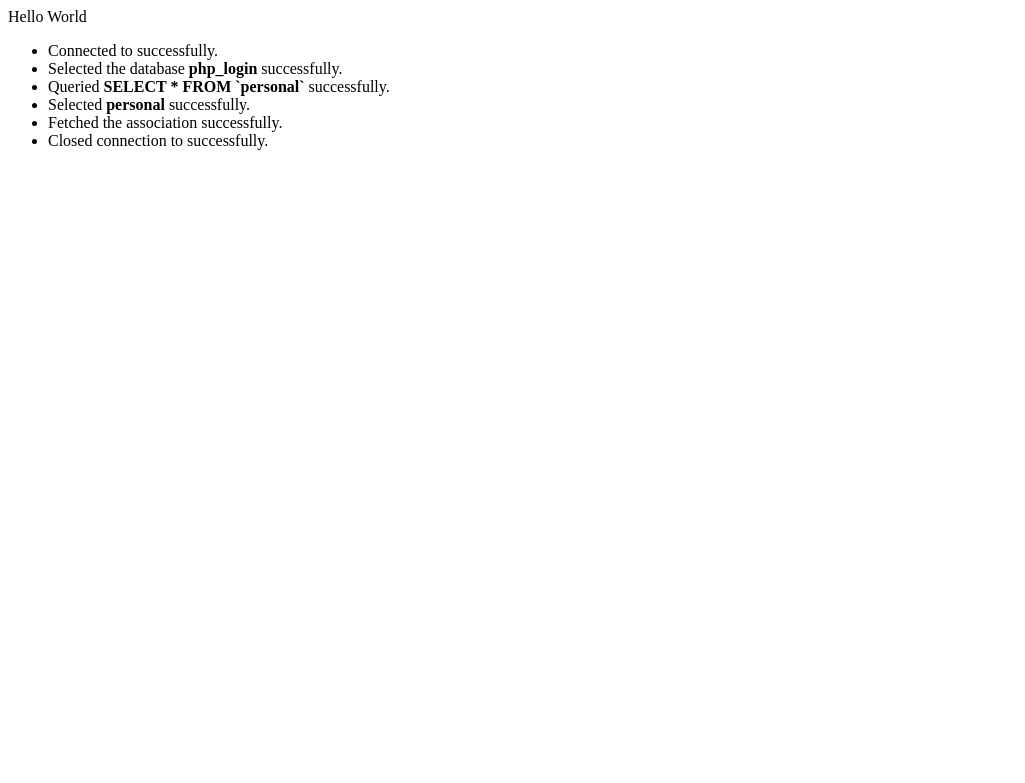
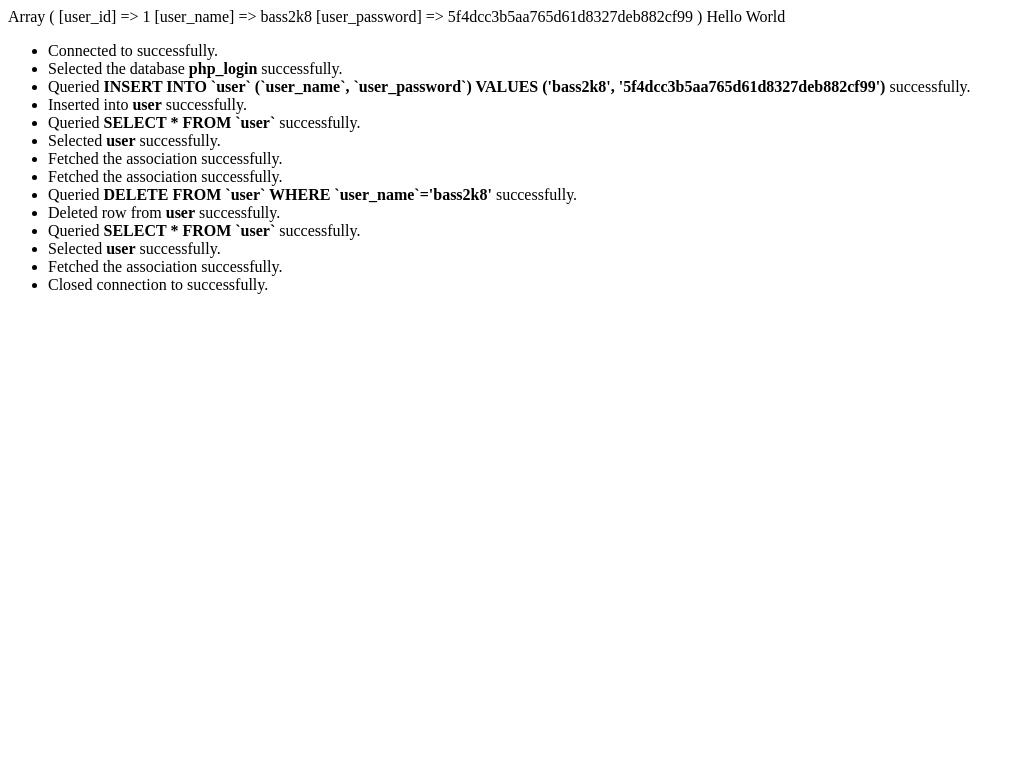
Before and after one commit to bass2k8/php_login, a PHP site: page / in a window 1280 px wide. Shown: the top 783 px of the page, without its empty margins (0-1025 px from the left). Run offline with PHP 8.4, Linux system fonts and the light colour scheme; data that the repository does not hold is empty.

Commit message:
Finished deleteFrom() method, added to do list

```diff
--- a/inc/db.inc.php
+++ b/inc/db.inc.php
@@ -172,16 +172,27 @@ Class Database {
 	}
 
 	// Delete a row from the specified table.
-	public function deleteFrom($table, $columns_arr, $values_arr){
-		$columns=$values="";
+	public function deleteFrom($table, $where_arr){
+		$this->_tableSelected=false; // To prevent future errors with fetching Association.
+		$where_sql="";
 
 		// If both variables are arrays, continue.
-		if(is_array($into_arr) && is_array($values_arr)){
-			// If the count of both arrays match, continue.
-			if(count($into_arr, COUNT_RECURSIVE)==count($values_arr, COUNT_RECURSIVE)){
+		if(is_array($where_arr)){
+			// Go through where_arr array.
+			foreach($where_arr as $wa){
+				$where_sql .= "`".$wa[0]."`='".$wa[1]."' AND ";
+			}
+			$where_sql=substr($where_sql, 0, -5); // Remove "AND" and white space.
 
+			// SQL statement.
+			$this->query("DELETE FROM `$table` WHERE $where_sql");
+
+			// If there aren't any PDO errors, return true.
+			if(!$this->_PDOErrors()){
+				if($this->_logging) $this->_log->addToLog("Deleted row from <strong>".$table."</strong> successfully.");
+				return true;
 			} else {
-				if($this->_logging) $this->_log->addToLog("Array count does not match.");
+				if($this->_logging) $this->_log->addToLog("Could not delete from <strong>".$table."</strong>.");
 				return false;
 			}
 		} else {
--- a/index.php
+++ b/index.php
@@ -3,12 +3,20 @@
 require_once("inc/db.inc.php");
 
 $db = new Database("php_login", true);
-$db->selectTable("personal");
 
-//$into = array("user_id", "con_email_address");
-//$values = array("1", "bassatcollege@gmail.com");
-//$db->insertInto("contact", $into, $values);
+$into = array("user_name", "user_password");
+$values = array("bass2k8", md5("password"));
+$db->insertInto("user", $into, $values);
 
+$db->selectTable("user");
+while($row = $db->fetchAssociation()) {
+	print_r($row);
+}
+
+$where = array(array("user_name", "bass2k8"));
+$db->deleteFrom("user", $where);
+
+$db->selectTable("user");
 while($row = $db->fetchAssociation()) {
 	print_r($row);
 }
--- /dev/null
+++ b/to do list.txt
@@ -0,0 +1,5 @@
+WHAT TO DO
+----------
+
+-> Set default variables for functions, inside the brackets. I.e.: function example($value="").
+***-> Finish deleteFrom() method.***
```
